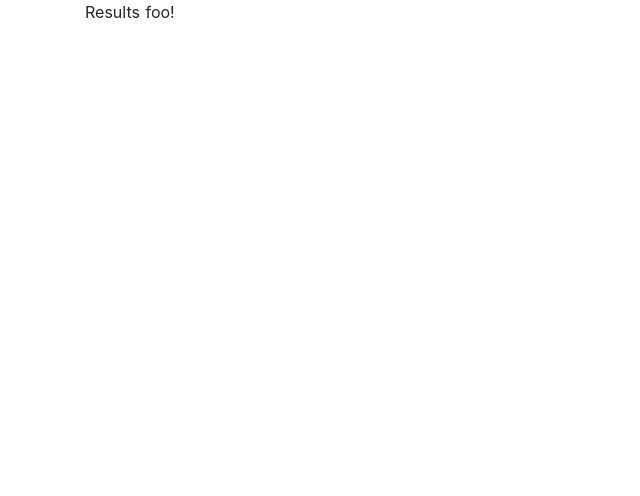
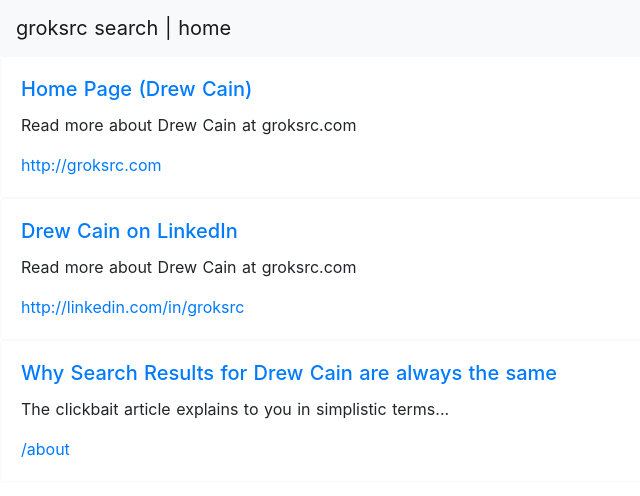
Before and after one commit to groksrc/groksrc-search, a Nuxt app: page /results in a window 1280 px wide. Shown: the top 496 px of the page, without its empty margins (0-640 px from the left). Built offline with nearby package versions, Linux system fonts and the light colour scheme.

Commit message:
filled out the body content

```diff
--- a/pages/index.vue
+++ b/pages/index.vue
@@ -5,14 +5,22 @@
       h1(class="title") groksrc search
   .row.justify-content-center
     .col-8
-      form
-        .form-group
-          input(type="text" class="form-control" placeholder="Enter a search term")
+      .form-group
+        input(type="text" class="form-control" placeholder="Enter a search term" @keyup.enter="search")
   .row.justify-content-center
     .col-5.center
-      button.btn.btn-primary(type="button") Search
+      button.btn.btn-primary(type="button" @click="search") Search
       button.btn.btn-info.btn-lucky(type="button") I'm feeling lucky
 </template>
+<script>
+export default {
+  methods: {
+    search() {
+      window.location = '/results'
+    }
+  }
+}
+</script>
 <style>
 .title {
   font-family: "Source Sans Pro", -apple-system, BlinkMacSystemFont, "Segoe UI", Roboto, "Helvetica Neue", Arial, sans-serif; /* 1 */
--- a/pages/results.vue
+++ b/pages/results.vue
@@ -1,6 +1,40 @@
 <template lang="pug">
-  .container
-    .row
-      .col
-        p Results foo!
+div
+  nav.navbar.navbar-expand-lg.navbar-light.bg-light
+    a.navbar-brand(href='/') groksrc search | home
+
+  .row(v-for="result in results" :key="result.title")
+    .col
+      .card.border-light.w-100
+        .card-body
+          h5.card-title
+            a.text-primary(:href="result.url") {{ result.title }}
+          p.card-text {{ result.desc }}
+          a.text-primary(:href="result.url") {{ result.url }}
+
 </template>
+<script>
+export default {
+  data () {
+    return {
+      results: [
+        {
+          title: "Home Page (Drew Cain)",
+          desc: "Read more about Drew Cain at groksrc.com",
+          url: "http://groksrc.com"
+        },
+        {
+          title: "Drew Cain on LinkedIn",
+          desc: "Read more about Drew Cain at groksrc.com",
+          url: "http://linkedin.com/in/groksrc"
+        },
+        {
+          title: "Why Search Results for Drew Cain are always the same",
+          desc: "The clickbait article explains to you in simplistic terms...",
+          url: "/about"
+        }
+      ]
+    }
+  }
+}
+</script>
```
